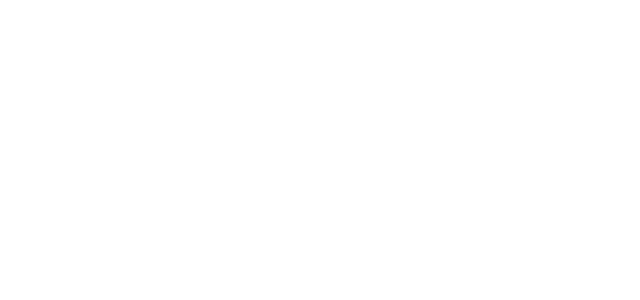
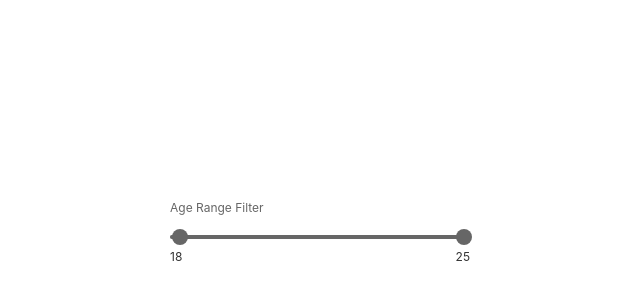
Before and after one commit to iarivera/student-sleep-patterns, a React (Create React App) app: page / in a window 1280 px wide. Shown: the part 892-1192 px from the top of the page, without its empty margins (0-640 px from the left). Built offline with nearby package versions, Linux system fonts and the light colour scheme.

Commit message:
added double track slider

```diff
--- /dev/null
+++ b/src/DoubleTrackSlider.css
@@ -0,0 +1,72 @@
+.double-track-slider {
+  position: relative;
+  width: 300px;
+  margin: 20px auto;
+}
+
+.thumb {
+  pointer-events: none;
+  position: absolute;
+  width: 100%;
+  height: 0;
+  appearance: none;
+  background: none;
+}
+
+.thumb::-webkit-slider-thumb {
+  pointer-events: all;
+  width: 16px;
+  height: 16px;
+  background: #666;
+  border: none;
+  border-radius: 50%;
+  cursor: pointer;
+  position: relative;
+  z-index: 2;
+  -webkit-appearance: none;
+}
+
+.thumb::-moz-range-thumb {
+  pointer-events: all;
+  width: 16px;
+  height: 16px;
+  background: #666;
+  border: none;
+  border-radius: 50%;
+  cursor: pointer;
+  position: relative;
+  z-index: 2;
+}
+
+.thumb-left {
+  z-index: 3;
+}
+
+.thumb-right {
+  z-index: 4;
+}
+
+.slider-track {
+  position: relative;
+  width: 100%;
+  height: 4px;
+  background: #cccccc;
+  border-radius: 2px;
+  z-index: 1;
+}
+
+.slider-range {
+  position: absolute;
+  height: 4px;
+  background: #666;
+  border-radius: 2px;
+  z-index: 2;
+}
+
+.slider-labels {
+  display: flex;
+  justify-content: space-between;
+  margin-top: 10px;
+  font-size: 12px;
+  color: #333;
+}
--- /dev/null
+++ b/src/DoubleTrackSlider.js
@@ -0,0 +1,57 @@
+import React, { useState } from "react";
+import "./DoubleTrackSlider.css";
+
+const DoubleTrackSlider = ({ min, max, step, onChange }) => {
+  const [minValue, setMinValue] = useState(min);
+  const [maxValue, setMaxValue] = useState(max);
+
+  const handleMinChange = (e) => {
+    const value = Math.min(Number(e.target.value), maxValue - step);
+    setMinValue(value);
+    onChange({ min: value, max: maxValue });
+  };
+
+  const handleMaxChange = (e) => {
+    const value = Math.max(Number(e.target.value), minValue + step);
+    setMaxValue(value);
+    onChange({ min: minValue, max: value });
+  };
+
+  return (
+    <div className="double-track-slider">
+      <input
+        type="range"
+        min={min}
+        max={max}
+        step={step}
+        value={minValue}
+        onChange={handleMinChange}
+        className="thumb thumb-left"
+      />
+      <input
+        type="range"
+        min={min}
+        max={max}
+        step={step}
+        value={maxValue}
+        onChange={handleMaxChange}
+        className="thumb thumb-right"
+      />
+      <div className="slider-track">
+        <div
+          className="slider-range"
+          style={{
+            left: `${((minValue - min) / (max - min)) * 100}%`,
+            width: `${((maxValue - minValue) / (max - min)) * 100}%`,
+          }}
+        />
+      </div>
+      <div className="slider-labels">
+        <span>{minValue}</span>
+        <span>{maxValue}</span>
+      </div>
+    </div>
+  );
+};
+
+export default DoubleTrackSlider;
--- a/src/Graph3.js
+++ b/src/Graph3.js
@@ -1,11 +1,13 @@
-import React, { useEffect, useRef } from "react";
+import React, { useEffect, useRef, useState } from "react";
 import * as d3 from "d3";
 import { genderGroups, colorScheme, symbolGenerator } from "./Legend";
+import DoubleTrackSlider from "./DoubleTrackSlider";
 
 function Graph3({ data }) {
   const svgRef = useRef();
   const width = 600;
   const height = 450;
+  const [ageRange, setAgeRange] = useState({ min: 18, max: 25 });
 
   useEffect(() => {
     if (!data) return;
@@ -15,24 +17,20 @@
 
     const margin = { top: 40, right: 30, bottom: 70, left: 70 };
 
-    const parsedData = data.map((d) => ({
+    // Filter data based on age range
+    const filteredData = data.filter((d) => {
+      const age = parseInt(d.Age);
+      return age >= ageRange.min && age <= ageRange.max;
+    });
+
+    const parsedData = filteredData.map((d) => ({
       Study_Hours: parseFloat(d.Study_Hours),
       Sleep_Quality: parseFloat(d.Sleep_Quality),
       Gender: d.Gender,
+      Age: parseInt(d.Age),
     }));
 
-    const x = d3
-      .scaleLinear()
-      .domain([0, d3.max(parsedData, (d) => d.Study_Hours)])
-      .range([margin.left, width - margin.right]);
-
-    const y = d3
-      .scaleLinear()
-      .domain([0, d3.max(parsedData, (d) => d.Sleep_Quality)])
-      .nice()
-      .range([height - margin.bottom, margin.top]);
-
-    // Calculate point density for each data point
+    // Calculate point density
     const pointDensity = new Map();
     parsedData.forEach((point1) => {
       let nearbyPoints = 0;
@@ -56,6 +54,17 @@
         d3.max(Array.from(pointDensity.values())),
       ])
       .range([0.2, 0.9]);
+
+    const x = d3
+      .scaleLinear()
+      .domain([0, d3.max(parsedData, (d) => d.Study_Hours)])
+      .range([margin.left, width - margin.right]);
+
+    const y = d3
+      .scaleLinear()
+      .domain([0, d3.max(parsedData, (d) => d.Sleep_Quality)])
+      .nice()
+      .range([height - margin.bottom, margin.top]);
 
     // Add title
     svg
@@ -99,7 +108,7 @@
       .selectAll("line")
       .style("stroke-dasharray", "2,2");
 
-    // Add scatter plot points with different shapes and dynamic opacity
+    // Add scatter plot points
     const points = svg.append("g").attr("class", "points");
 
     points
@@ -123,7 +132,8 @@
         (d) => `translate(${x(d.Study_Hours)},${y(d.Sleep_Quality)})`
       )
       .style("fill", (d) => colorScheme[d.Gender])
-      .style("opacity", (d) => pointOpacityScale(pointDensity.get(d)));
+      .style("opacity", (d) => pointOpacityScale(pointDensity.get(d)))
+      .style("stroke", "none");
 
     // Add axes
     svg
@@ -156,9 +166,36 @@
       )
       .text("Sleep Quality")
       .style("font-size", "12px");
-  }, [data]);
+  }, [data, ageRange]);
 
-  return <svg ref={svgRef} width={width} height={height}></svg>;
+  const handleAgeRangeChange = (range) => {
+    setAgeRange(range);
+  };
+
+  return (
+    <div
+      style={{
+        position: "relative",
+        display: "flex",
+        flexDirection: "column",
+        alignItems: "center",
+        gap: "10px",
+      }}
+    >
+      <svg ref={svgRef} width={width} height={height}></svg>
+      <div style={{ width: "300px", marginBottom: "20px" }}>
+        <div style={{ marginBottom: "5px", fontSize: "12px", color: "#666" }}>
+          Age Range Filter
+        </div>
+        <DoubleTrackSlider
+          min={18}
+          max={25}
+          step={1}
+          onChange={handleAgeRangeChange}
+        />
+      </div>
+    </div>
+  );
 }
 
 export default Graph3;
```
